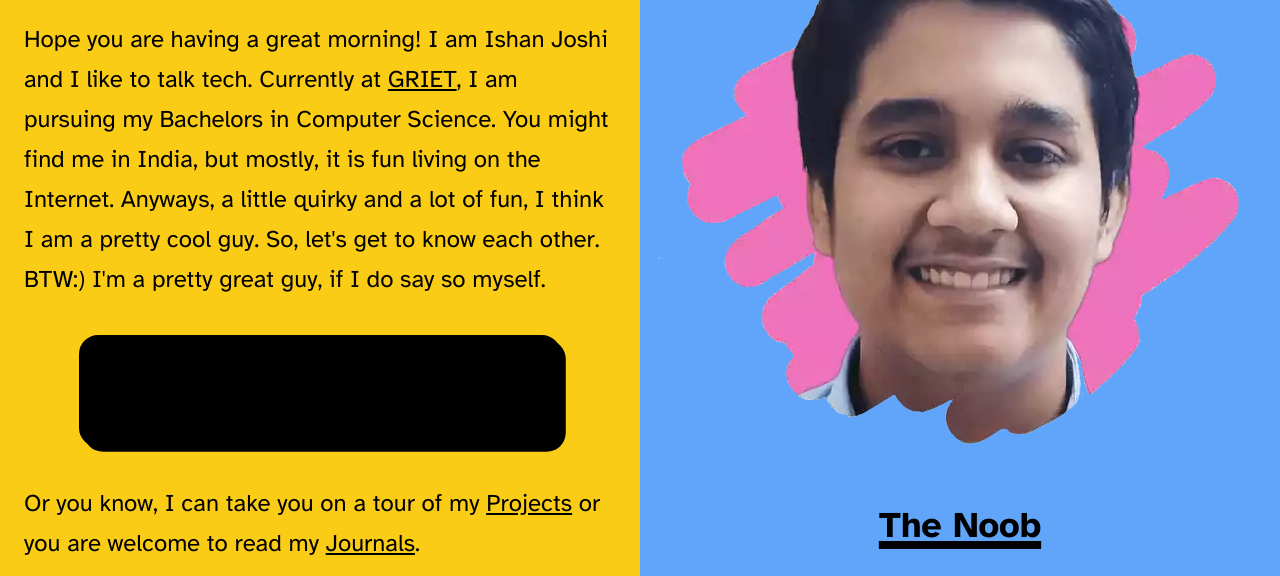
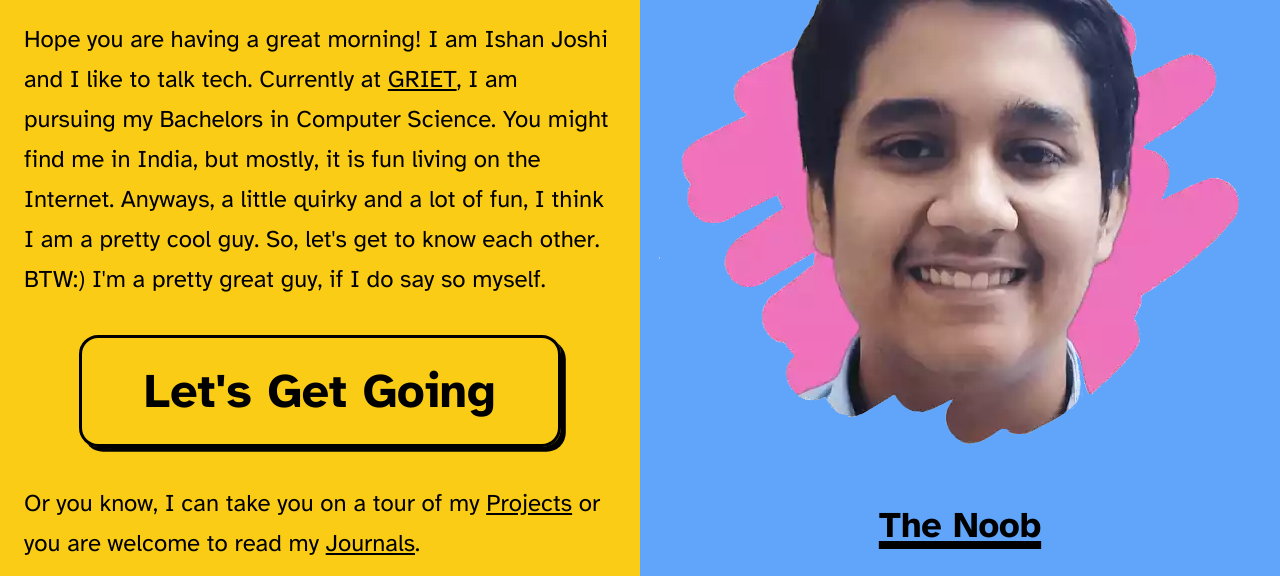
Before and after one commit to newtoallofthis123/About_Astro, an Astro site: page / in a window 1280 px wide. Shown: the part 373-949 px from the top of the page. Built offline with nearby package versions, Linux system fonts and the light colour scheme; Astro itself is replaced by a stand-in of ours; no server answers; a web font is replaced by a local one.

Commit message:
Fix Buttons issue

```diff
--- a/package.json
+++ b/package.json
@@ -1,7 +1,7 @@
 {
   "name": "astro_about",
   "type": "module",
-  "version": "1.1.0",
+  "version": "1.1.1",
   "scripts": {
     "dev": "astro dev",
     "start": "astro dev",
--- a/src/base.css
+++ b/src/base.css
@@ -7,8 +7,8 @@
 }
 
 .btn {
-    background: currentColor;
-    color: currentColor;
+    background-color: inherit;
+    color: inherit;
     padding: 0.6em 1.3em;
     cursor: pointer;
     font-weight: 700;
```
